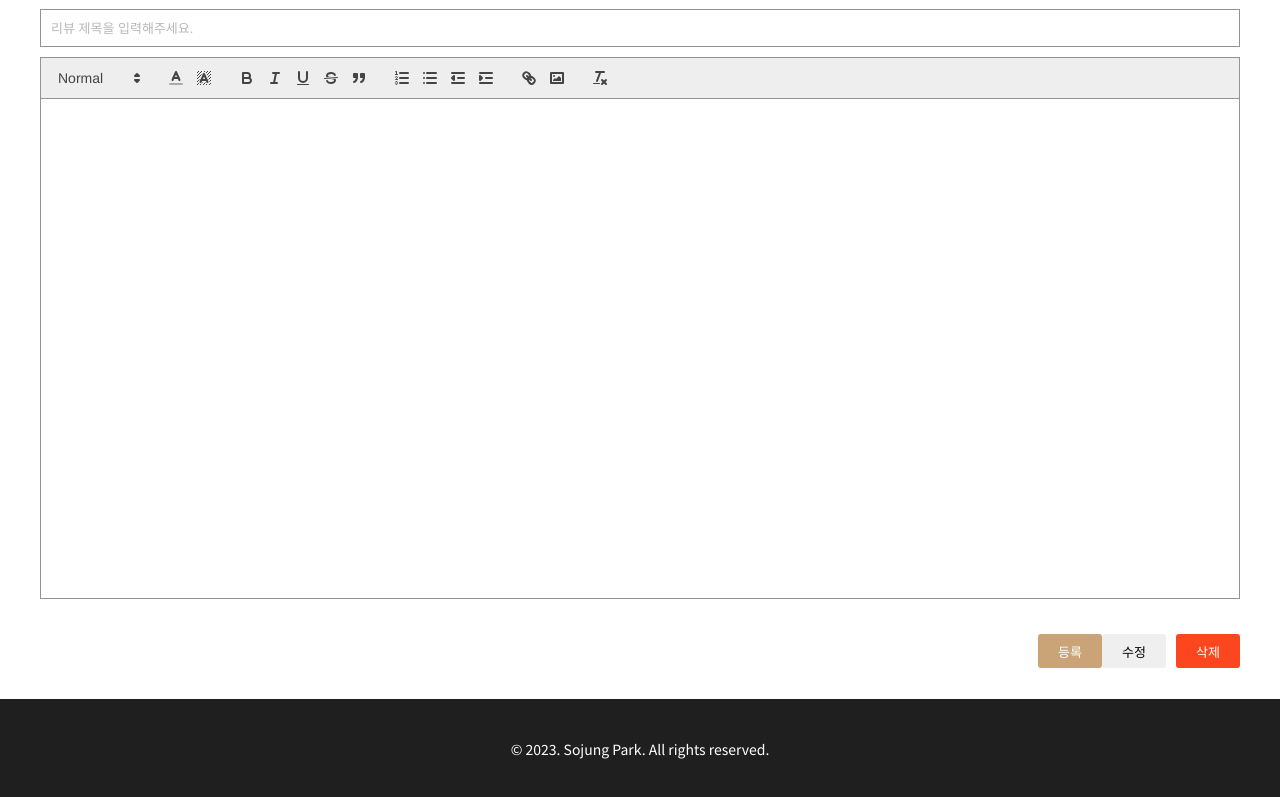
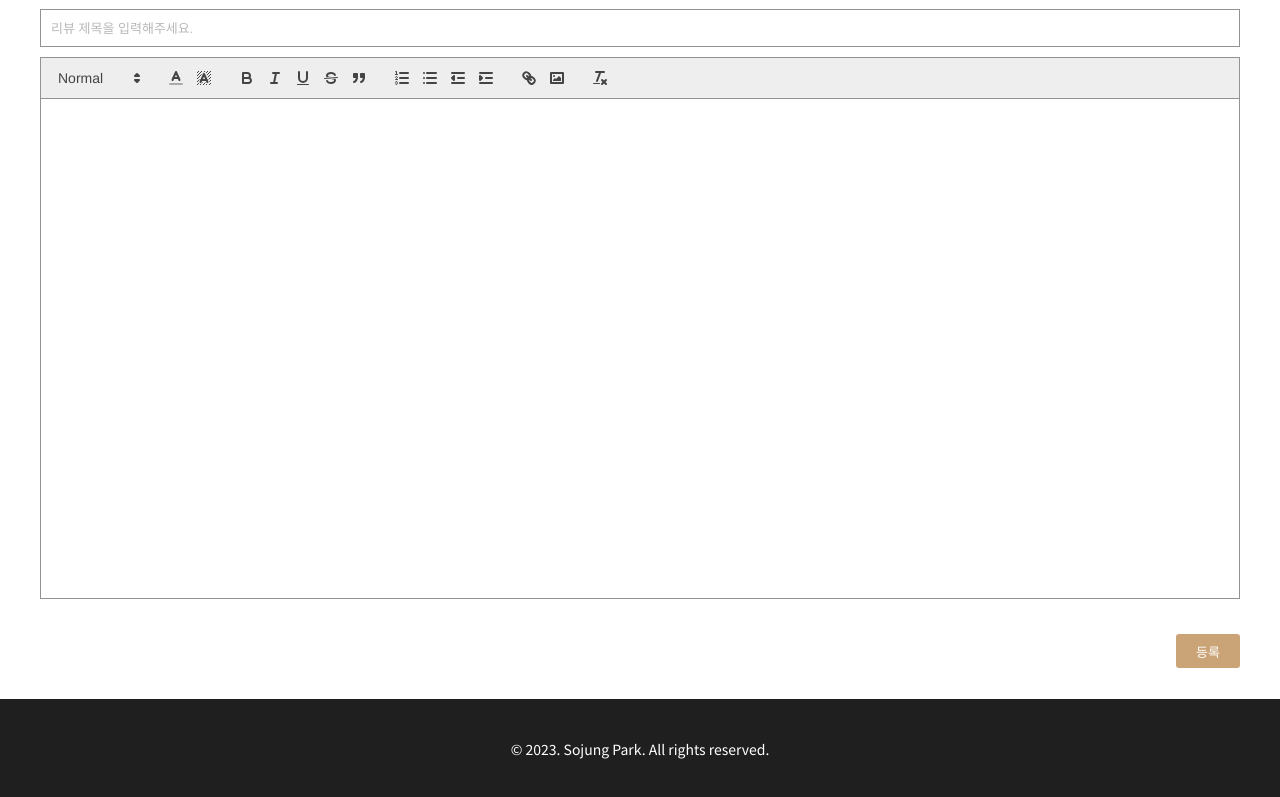
Before and after one commit to SsojjungPark/Bookie-project, a React (Vite) app: page /writeReview in a window 1280 px wide. Shown: the part 377-1174 px from the top of the page. Built offline with nearby package versions, Linux system fonts and the light colour scheme; no server answers; the database is empty; a web font is replaced by a local one.

Commit message:
버튼 수정

```diff
--- a/src/pages/WirteReview.tsx
+++ b/src/pages/WirteReview.tsx
@@ -165,11 +165,7 @@ const WriteReview = () => {
             />
             <QuillEditor editorOnChange={handleEditorChange} />
 
-            <ButtonsArea>
             <RegisterBtn type="submit">등록</RegisterBtn>
-              <EditBtn type="button">수정</EditBtn>
-              <DeleteBtn type="button">삭제</DeleteBtn>
-            </ButtonsArea>
           </form>
         </FormWrapper>
       </WriteReviewContainer>
@@ -292,36 +288,19 @@ const InputReviewTitle = styled.input`
   }
 `;
 
-const ButtonsArea = styled.div`
+const RegisterBtn = styled.button`
   float: right;
   margin-top: 35px;
-
-  button {
   width: 64px;
   height: 34px;
   border: none;
   border-radius: var(--border-radius);
   font-weight: 500;
   font-size: 13px;
+  color: var(--white-color);
+  background-color: var(--light-brown);
 
   &:hover {
     cursor: pointer;
   }
-  }
 `;
-
-const RegisterBtn = styled.button`
-  color: var(--white-color);
-  background-color: var(--light-brown);
-`;
-
-const EditBtn = styled.button`
-  backgroun-color: #e7e7e7;
-  color: var(--black-color);
-  margin-right: 10px;
-`;
-
-const DeleteBtn = styled.button`
-  background-color: var(--orange-color);
-  color: var(--white-color);
-`;
```
Lines whose indentation alone changed are shown as unchanged.
